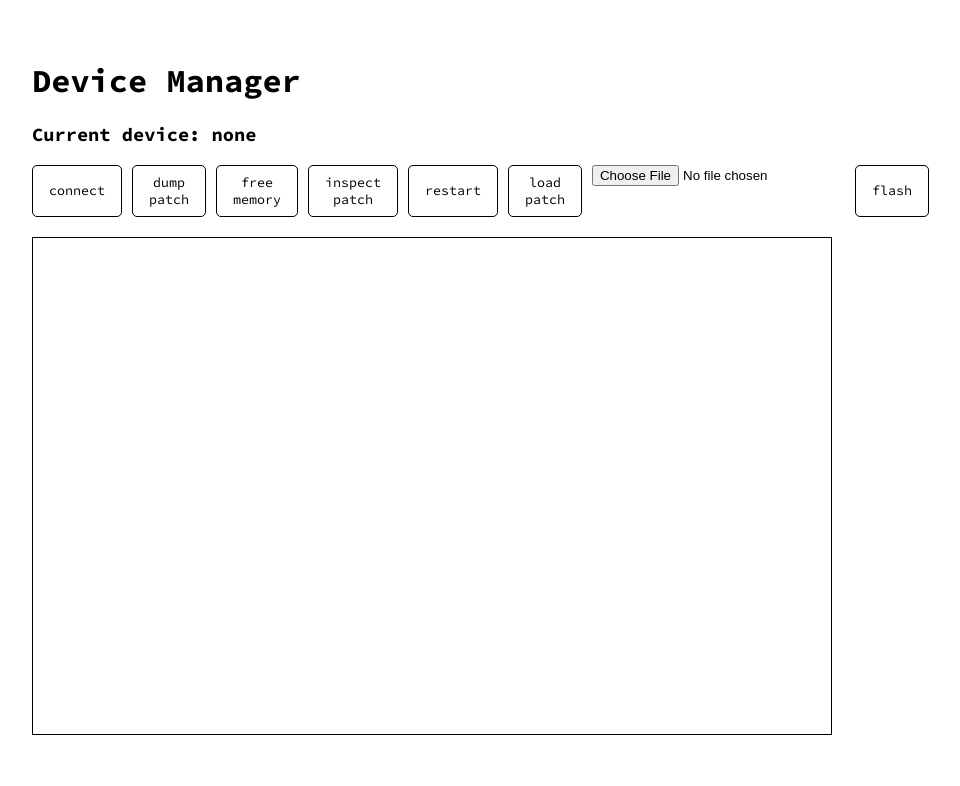
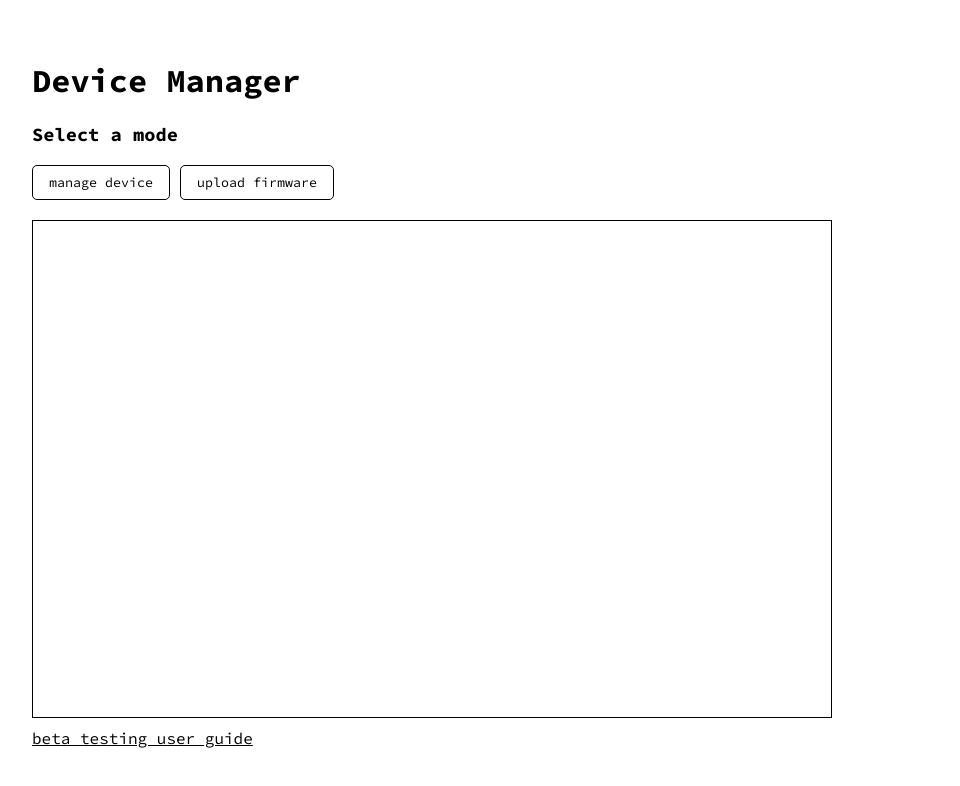
Before and after one commit to subalpinecircuits/DeviceManager, a Vue app: page / in a window 1280 px wide. Shown: the top 786 px of the page, without its empty margins (208-1168 px from the left). Built offline with nearby package versions, Linux system fonts and the light colour scheme; what @bufbuild/protobuf would draw is missing.

Commit message:
get patch uploading

```diff
--- a/src/App.vue
+++ b/src/App.vue
@@ -5,6 +5,13 @@ import SerialInterface from './components/SerialInterface.vue'
 <template>
   <h1>Device Manager</h1>
   <SerialInterface />
+  <a class="guide-link" href="https://subalpinecircuits.com/sa-01-beta-testing/" target="_blank">
+    beta testing user guide
+  </a>
 </template>
 
-<style scoped></style>
+<style scoped>
+a.guide-link {
+  margin-top: 10px;
+}
+</style>
--- a/src/components/SerialInterface.vue
+++ b/src/components/SerialInterface.vue
@@ -1,29 +1,50 @@
 <template>
   <div class='serial-interface'>
-    <h3>Current device: {{ currentDeviceStr }}</h3>
+    <h3 v-if='page === "default"'>Select a mode</h3>
+    <h3 v-if='page === "manage" || page === "patch"'>Current device: {{ currentDeviceStr }}</h3>
+    <h3 v-if='page === "program"'>Chip info: {{ currentChipInfo }}</h3>
 
-    <div class='buttons'>
-      <button @click='onConnect' v-if='!port'>connect</button>
+    <div class='buttons' v-if='page === "default"'>
+      <button @click='page = "manage"'>manage device</button>
+      <button @click='page = "program"'>upload firmware</button>
+    </div>
+
+    <div class='buttons' v-if='page === "manage"'>
+      <button @click='onDisconnect()'>&lt;</button>
+      <button @click='onConnect()' v-if='!port'>connect</button>
       <button @click='onDisconnect' v-if='port'>disconnect</button>
-      <button @click='writeCommand("call:d")'>dump patch</button>
-      <button @click='writeCommand("call:m")'>free memory</button>
-      <button @click='onInspect'>inspect patch</button>
-      <button @click='onRestart'>restart</button>
-      <button>load patch</button>
-      <input type='file' ref='file' @change='onFileSelect'>
+      <button :disabled="!port" @click='writeCommand("call:m")'>free memory</button>
+      <button :disabled="!port" @click='onRestart'>restart</button>
+      <button :disabled="!port" @click='writeCommand("call:d")'>dump patch</button>
+      <button @click='page = "patch"'>inspect/load patch</button>
+    </div>
+
+    <div class='buttons' v-if='page === "program"'>
+      <button @click='page = "default"'>&lt;</button>
+      <input id='upload-file' style='display: none;' type='file' ref='file' @change='onFileSelect'>
+      <label class='fake-button' for='upload-file'>
+        {{ uploadFilename }}
+      </label>
       <button @click='onFlash'>flash</button>
     </div>
 
-    <ol>
+    <div class='buttons' v-if='page === "patch"'>
+      <button @click='page = "manage"'>&lt;</button>
+      <input v-model='patchInput' class="patch-input" type="text" placeholder="enter base64 patch">
+      <button :disabled="!patchValid || !port" @click='onUploadPatch'>upload</button>
+    </div>
+
+    <ol ref='$lines'>
       <li v-for="line in lines">
         {{ line }}
       </li>
     </ol>
+
   </div>
 </template>
 
 <script setup lang="ts">
-import { ref } from 'vue';
+import { ref, watchEffect } from 'vue';
 import { PresetSchema } from '../gen/Preset_pb.ts'
 import { fromBinary, type DescField } from '@bufbuild/protobuf'
 import { base64Decode } from "@bufbuild/protobuf/wire";
@@ -50,12 +71,57 @@ class LineBreakTransformer {
   }
 }
 
+const page = ref('default')
+
 const lines = ref<Array<string>>([])
+const $lines = ref()
 const currentDeviceStr = ref("none")
+const currentChipInfo = ref("none")
 const port = ref<SerialPort>()
 const closing = ref(false)
 
 const fileData = ref()
+
+const uploadFilename = ref('select a file')
+
+const patchInput = ref('')
+const patchValid = ref(false)
+
+watchEffect(() => {
+  patchValid.value = false
+  if (page.value === "patch" && patchInput.value.length > 0) {
+    lines.value = ["patch: " + patchInput.value];
+    addLine("", false)
+    try {
+      const b64Decoded = base64Decode(patchInput.value);
+      let decoded = fromBinary(PresetSchema, b64Decoded);
+      patchValid.value = true
+      PresetSchema.fields.forEach((f: DescField) => {
+        addLine(f.localName + ": " + (decoded as Record<string, any>)[f.localName], false)
+      })
+    }
+    catch (e) {
+      console.log("parse error: " + (e as Error).message)
+      resetLines()
+      addLine("parse error", false)
+    }
+  }
+  else if (page.value === "patch") {
+    resetLines()
+  }
+})
+
+const resetLines = () => { lines.value = [] }
+
+const addLine = (line: string, scrollToBottom: boolean) => {
+  lines.value.push(line)
+
+  if (scrollToBottom && $lines.value) {
+    setTimeout(() => {
+      $lines.value.scrollTo(0, $lines.value.scrollHeight);
+    }, 0)
+  }
+}
 
 const onConnect = async () => {
   port.value = await navigator.serial.requestPort();
@@ -79,16 +145,17 @@ const onConnect = async () => {
               break;
             case "d":
               lines.value = ["current patch: " + m[2]];
-              lines.value.push("")
+              addLine("", false)
               const b64Decoded = base64Decode(m[2]);
               let decoded = fromBinary(PresetSchema, b64Decoded);
               PresetSchema.fields.forEach((f: DescField) => {
-                lines.value.push(f.localName + ": " + (decoded as Record<string, any>)[f.localName])
+                addLine(f.localName + ": " + (decoded as Record<string, any>)[f.localName], false)
               })
 
               break;
             case "m":
-              lines.value = ["free memory: " + m[2] + " bytes"];
+              resetLines()
+              addLine("free memory: " + m[2] + " bytes", false)
               break;
           }
         }
@@ -118,20 +185,19 @@ const onRestart = () => {
   window.location.reload();
 }
 
-const onInspect = () => {
-
+const onUploadPatch = async () => {
+  await writeCommand(`import ${patchInput.value}`)
 }
 
-// You can use any JavaScript compatible terminal by wrapping it in a helper object like this:
 let espLoaderTerminal = {
   clean() {
-    // Implement the clean function call for your terminal here.
+    resetLines()
   },
-  writeLine(data) {
-    // Implement the writeLine function call for your terminal here.
+  writeLine(data: string) {
+    addLine(data, true)
   },
-  write(data) {
-    // Implement the write function call for your terminal here.
+  write(data: string) {
+    addLine(data, true)
   },
 };
 
@@ -145,6 +211,8 @@ const onFileSelect = (e: Event) => {
   const file = (input.files || [])[0]
 
   if (!file) { return }
+
+  uploadFilename.value = 'file: ' + file.name
 
   fileData.value = undefined;
 
@@ -172,7 +240,7 @@ const onFlash = async () => {
 
   const esploader = new ESPLoader(loaderOptions);
 
-  const chip = await esploader.main();
+  currentChipInfo.value = await esploader.main();
 
   const flashOptions: FlashOptions = {
     fileArray: [{ data: fileData.value as string, address: 0x10000 }],
@@ -181,15 +249,19 @@ const onFlash = async () => {
     compress: true,
     flashMode: 'DIO',
     flashFreq: '80MHZ',
-    reportProgress: (fileIndex, written, total) => {
-      console.log(`written ${written} of total ${total}`)
-    },
+    reportProgress: () => { },
     calculateMD5Hash: (image: string) => CryptoJS.MD5(CryptoJS.enc.Latin1.parse(image)).toString(),
   } as FlashOptions;
 
   await esploader.writeFlash(flashOptions);
 
-  alert('done')
+  await transport.setDTR(false);
+  await new Promise((resolve) => setTimeout(resolve, 100));
+  await transport.setDTR(true);
+  transport.disconnect();
+  resetLines();
+  currentChipInfo.value = ""
+  page.value = "default"
 }
 
 const writeCommand = async (command: string) => {
@@ -224,5 +296,9 @@ const writeCommand = async (command: string) => {
       min-height: 20px;
     }
   }
+
+  .patch-input {
+    padding: 0 10px;
+  }
 }
 </style>
--- a/src/style.css
+++ b/src/style.css
@@ -1,24 +1,44 @@
-body {
+body,
+input {
   font-family: "Source Code Pro", serif;
   font-optical-sizing: auto;
   font-weight: 400;
   font-style: normal;
 }
 
-button {
+button,
+.fake-button {
   border-radius: 5px;
   border: 1px solid #000;
   padding: 8px 16px;
   font-family: inherit;
   background-color: #FFF;
   cursor: pointer;
+  font-size: 13.3333px;
 }
-button:hover {
+button:not(:disabled):hover,
+.fake-button:hover {
   text-decoration: underline;
 }
-button:focus,
-button:focus-visible {
+button:not(:disabled):focus,
+button:not(:disabled):focus-visible,
+.fake-button:focus,
+.fake-button:focus-visible {
   outline: 1px auto -webkit-focus-ring-color;
+}
+button:disabled {
+  cursor: not-allowed;
+}
+
+a {
+  color: #000;
+  display: inline-block;
+}
+a:hover,
+a:active,
+a:focus,
+a:focus-visible {
+  color: red;
 }
 
 #app {
--- a/vite.config.ts
+++ b/vite.config.ts
@@ -5,6 +5,6 @@ import vue from '@vitejs/plugin-vue'
 export default defineConfig({
   plugins: [vue()],
   server: {
-    hmr: false
+    // hmr: false
   }
 })
```
Also changed, not shown: src/components/OverlayDialog.vue (added, +20 -0 lines).
